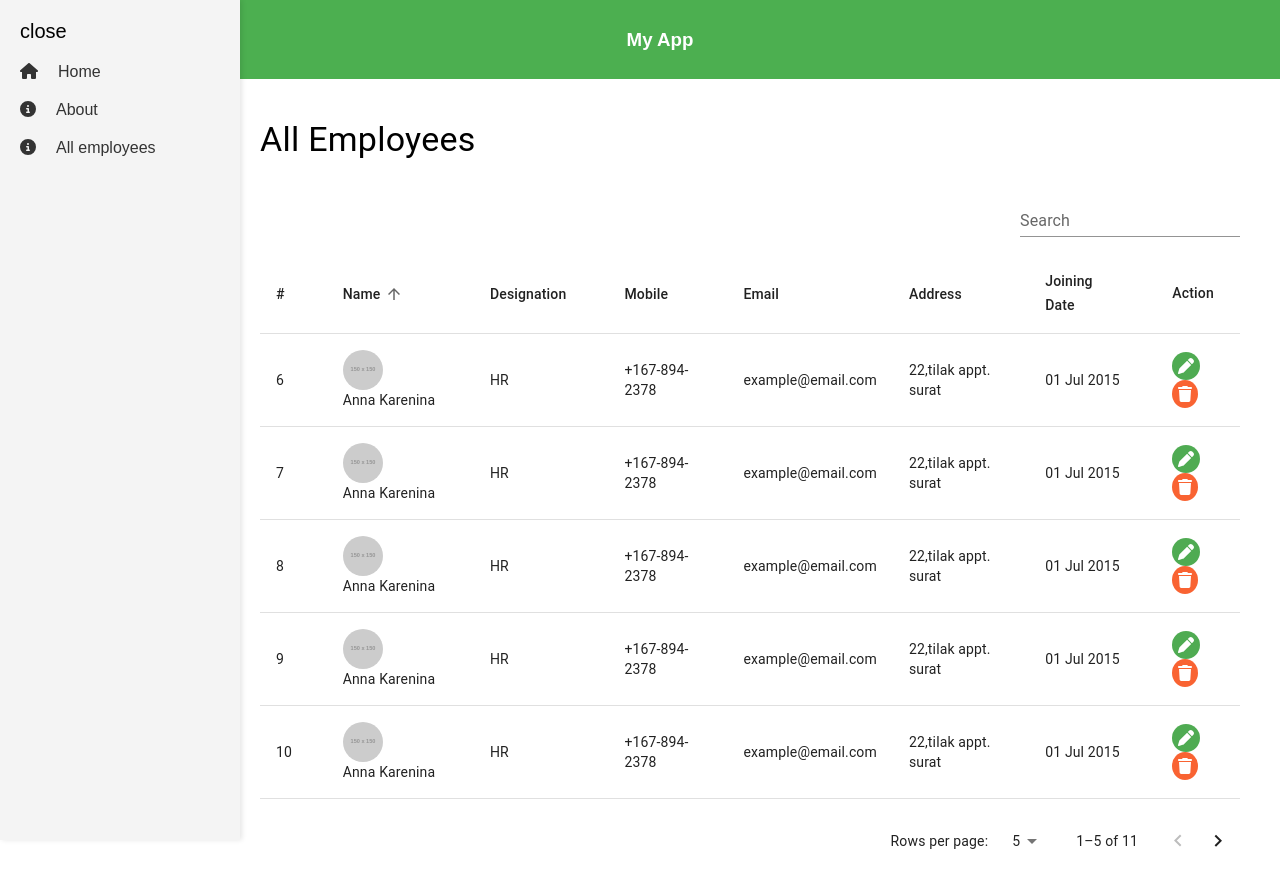
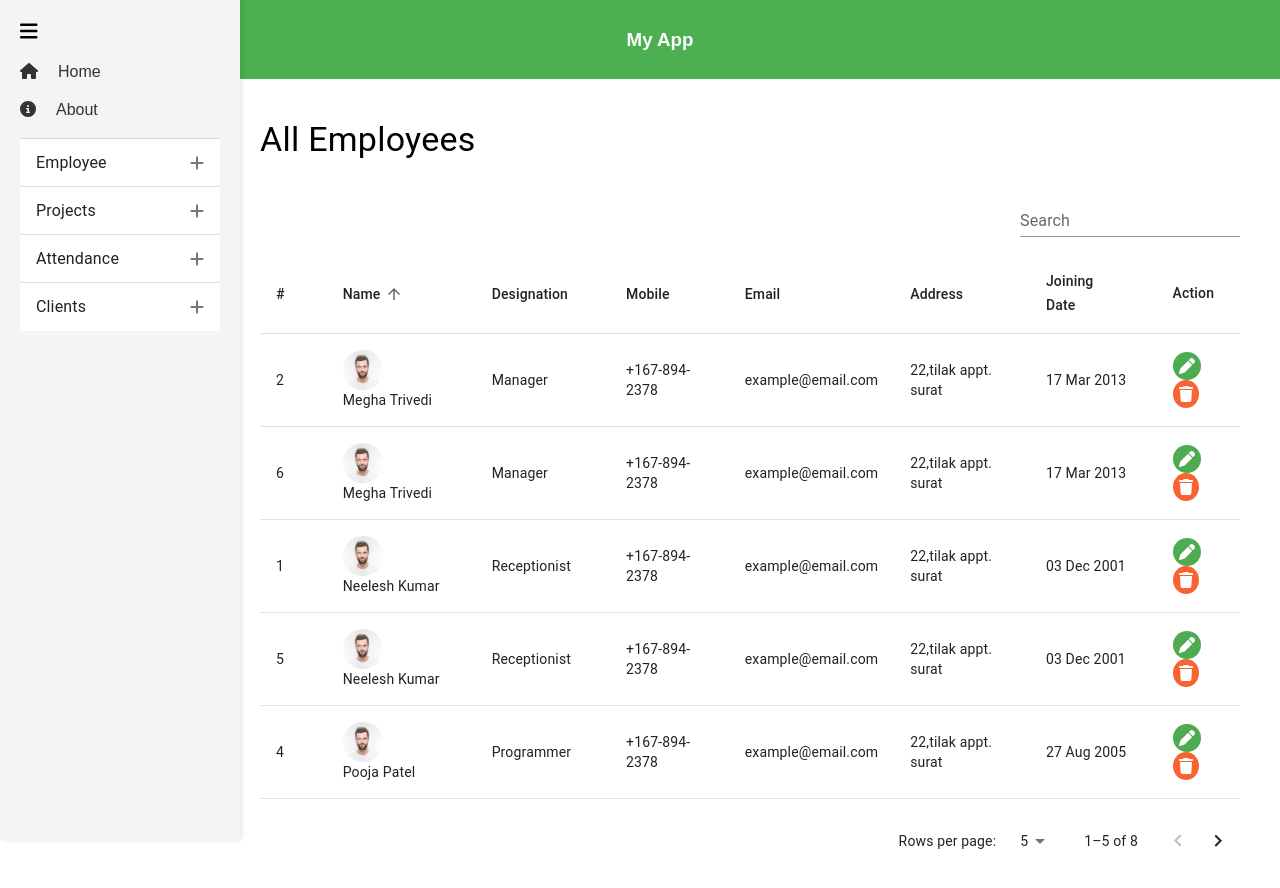
Before and after one commit to vaibhaviupreti/collapsable-sidebar-dashboard, a React (Create React App) app: page /allemployees in a window 1280 px wide. Shown: the top 888 px of the page. Built offline with nearby package versions, Linux system fonts and the light colour scheme.

Commit message:
added accordion with + -

```diff
--- a/src/components/Employee/AllEmployeeTable.jsx
+++ b/src/components/Employee/AllEmployeeTable.jsx
@@ -9,17 +9,15 @@ import { FontAwesomeIcon } from '@fortawesome/react-fontawesome';
 import { styled } from '@mui/material/styles';
 
 const dummyData = [
-  { id: 1, name: 'Jacob Ryan', designation: 'Receptionist', mobile: '+167-894-2378', email: 'example@email.com', address: '22,tilak appt. surat', joiningDate: '03 Dec 2001', avatar: 'https://via.placeholder.com/150' },
-  { id: 2, name: 'Megha Trivedi', designation: 'Manager', mobile: '+167-894-2378', email: 'example@email.com', address: '22,tilak appt. surat', joiningDate: '17 Mar 2013', avatar: 'https://via.placeholder.com/150' },
-  { id: 3, name: 'Rajesh', designation: 'Director', mobile: '+167-894-2378', email: 'example@email.com', address: '22,tilak appt. surat', joiningDate: '22 Feb 2000', avatar: 'https://via.placeholder.com/150' },
-  { id: 4, name: 'Pooja Patel', designation: 'Programmer', mobile: '+167-894-2378', email: 'example@email.com', address: '22,tilak appt. surat', joiningDate: '27 Aug 2005', avatar: 'https://via.placeholder.com/150' },
-  { id: 5, name: 'Sarah Smith', designation: 'Manager', mobile: '+167-894-2378', email: 'example@email.com', address: '22,tilak appt. surat', joiningDate: '05 Jun 2011', avatar: 'https://via.placeholder.com/150' },
-  { id: 6, name: 'Anna Karenina', designation: 'HR', mobile: '+167-894-2378', email: 'example@email.com', address: '22,tilak appt. surat', joiningDate: '01 Jul 2015', avatar: 'https://via.placeholder.com/150' },
-  { id: 7, name: 'Anna Karenina', designation: 'HR', mobile: '+167-894-2378', email: 'example@email.com', address: '22,tilak appt. surat', joiningDate: '01 Jul 2015', avatar: 'https://via.placeholder.com/150' },
-  { id: 8, name: 'Anna Karenina', designation: 'HR', mobile: '+167-894-2378', email: 'example@email.com', address: '22,tilak appt. surat', joiningDate: '01 Jul 2015', avatar: 'https://via.placeholder.com/150' },
-  { id: 9, name: 'Anna Karenina', designation: 'HR', mobile: '+167-894-2378', email: 'example@email.com', address: '22,tilak appt. surat', joiningDate: '01 Jul 2015', avatar: 'https://via.placeholder.com/150' },
-  { id: 10, name: 'Anna Karenina', designation: 'HR', mobile: '+167-894-2378', email: 'example@email.com', address: '22,tilak appt. surat', joiningDate: '01 Jul 2015', avatar: 'https://via.placeholder.com/150' },
-  { id: 11, name: 'Anna Karenina', designation: 'HR', mobile: '+167-894-2378', email: 'example@email.com', address: '22,tilak appt. surat', joiningDate: '01 Jul 2015', avatar: 'https://via.placeholder.com/150' },
+  { id: 1, name: 'Neelesh Kumar', designation: 'Receptionist', mobile: '+167-894-2378', email: 'example@email.com', address: '22,tilak appt. surat', joiningDate: '03 Dec 2001', avatar: 'images/avatar.jpg' },
+  { id: 2, name: 'Megha Trivedi', designation: 'Manager', mobile: '+167-894-2378', email: 'example@email.com', address: '22,tilak appt. surat', joiningDate: '17 Mar 2013', avatar: 'images/avatar.jpg' },
+  { id: 3, name: 'Rajesh', designation: 'Director', mobile: '+167-894-2378', email: 'example@email.com', address: '22,tilak appt. surat', joiningDate: '22 Feb 2000', avatar: 'images/avatar.jpg' },
+  { id: 4, name: 'Pooja Patel', designation: 'Programmer', mobile: '+167-894-2378', email: 'example@email.com', address: '22,tilak appt. surat', joiningDate: '27 Aug 2005', avatar: 'images/avatar.jpg' },
+  { id: 5, name: 'Neelesh Kumar', designation: 'Receptionist', mobile: '+167-894-2378', email: 'example@email.com', address: '22,tilak appt. surat', joiningDate: '03 Dec 2001', avatar: 'images/avatar.jpg' },
+  { id: 6, name: 'Megha Trivedi', designation: 'Manager', mobile: '+167-894-2378', email: 'example@email.com', address: '22,tilak appt. surat', joiningDate: '17 Mar 2013', avatar: 'images/avatar.jpg' },
+  { id: 7, name: 'Rajesh', designation: 'Director', mobile: '+167-894-2378', email: 'example@email.com', address: '22,tilak appt. surat', joiningDate: '22 Feb 2000', avatar: 'images/avatar.jpg' },
+  { id: 8, name: 'Pooja Patel', designation: 'Programmer', mobile: '+167-894-2378', email: 'example@email.com', address: '22,tilak appt. surat', joiningDate: '27 Aug 2005', avatar: 'images/avatar.jpg' },
+
 ];
 
 const AllEmployeeTable = () => {
--- a/src/components/sidebar.jsx
+++ b/src/components/sidebar.jsx
@@ -1,20 +1,105 @@
-import React from 'react';
+import React, { useState } from 'react';
 import { Link } from 'react-router-dom';
 import '../css/sidebar.css';
 import { FontAwesomeIcon } from '@fortawesome/react-fontawesome';
-import { faHome, faInfoCircle } from '@fortawesome/free-solid-svg-icons';
+import { faHome, faInfoCircle, faBars, faPlus, faMinus  } from '@fortawesome/free-solid-svg-icons';
+
+import Accordion from '@mui/material/Accordion';
+import AccordionDetails from '@mui/material/AccordionDetails';
+import AccordionSummary from '@mui/material/AccordionSummary';
+import Typography from '@mui/material/Typography';
+
+const data = [
+    {
+        id: '1',
+        title: 'Employee',
+        subItems: [
+            { id: '1a', title: 'All Employees', link: '/allemployees' },
+            { id: '1b', title: 'Add Employee', link: '/addemployee' },
+            { id: '1b', title: 'Edit Employee', link: '/editemployee' }
+        ]
+    },
+    {
+        id: '2',
+        title: 'Projects',
+        subItems: [
+            { id: '1a', title: 'All Projects', link: '/allemployees' },
+            { id: '1b', title: 'Add Projects', link: '/addemployee' },
+            { id: '1b', title: 'Edit Projects', link: '/editemployee' }
+        ]
+    },
+    {
+        id: '3',
+        title: 'Attendance',
+        subItems: [
+            { id: '1a', title: 'Today Attendance', link: '/allemployees' },
+            { id: '1b', title: 'Employee Attendance', link: '/addemployee' },
+        ]
+    },
+    {
+        id: '4',
+        title: 'Clients',
+        subItems: [
+            { id: '1a', title: 'All Client', link: '/allemployees' },
+            { id: '1b', title: 'Add Client', link: '/addemployee' },
+            { id: '1b', title: 'Edit Client', link: '/editemployee' }
+        ]
+    },
+];
 
 const Sidebar = ({ isCollapsed, toggleSidebar }) => {
+    const [expanded, setExpanded] = useState(false);
+
+    const handleChange = (panel) => (event, isExpanded) => {
+        setExpanded(isExpanded ? panel : false);
+    };
+
     return (
         <aside className={`sidebar ${isCollapsed ? 'collapsed' : ''}`}>
             <div className="toggle-btn" onClick={toggleSidebar}>
-                {isCollapsed ? 'open' : 'close'}
+                {isCollapsed ?
+                    <FontAwesomeIcon icon={faBars} />
+                    :
+                    <FontAwesomeIcon icon={faBars} />
+                }
             </div>
             <ul>
                 <li><Link to="/"><FontAwesomeIcon className='mr-20' icon={faHome} />Home</Link></li>
                 <li><Link to="/about"><FontAwesomeIcon className='mr-20' icon={faInfoCircle} />About</Link></li>
-                <li><Link to="/allemployees"><FontAwesomeIcon className='mr-20' icon={faInfoCircle} />All employees</Link></li>
             </ul>
+            {data.map((item) => (
+                <Accordion expanded={expanded === item.id} onChange={handleChange(item.id)} key={item.id}
+                sx={{
+                    '&.MuiAccordion-root': {
+                        boxShadow: 'none',
+                        border: 'none',
+                    }
+                }}
+                >
+                    <AccordionSummary
+                        // expandIcon={<FontAwesomeIcon icon={faPlus} />}
+                        expandIcon={<FontAwesomeIcon icon={expanded === item.id ? faMinus : faPlus} />}
+                        aria-controls={`${item.id}bh-content`}
+                        id={`${item.id}bh-header`}
+                    >
+                        <Typography sx={{ width: '33%', flexShrink: 0 }}>
+                            {item.title}
+                        </Typography>
+                    </AccordionSummary>
+                    <AccordionDetails>
+                        <ul>
+                            {item.subItems.map((subItem) => (
+                                <li key={subItem.id}>
+                                    <Link to={subItem.link}>
+                                        {subItem.title}
+                                    </Link>
+                                </li>
+                            ))}
+                        </ul>
+                    </AccordionDetails>
+                </Accordion>
+            ))}
+
         </aside>
     );
 };
```
Also changed, not shown: public/images/avatar.jpg (added).
